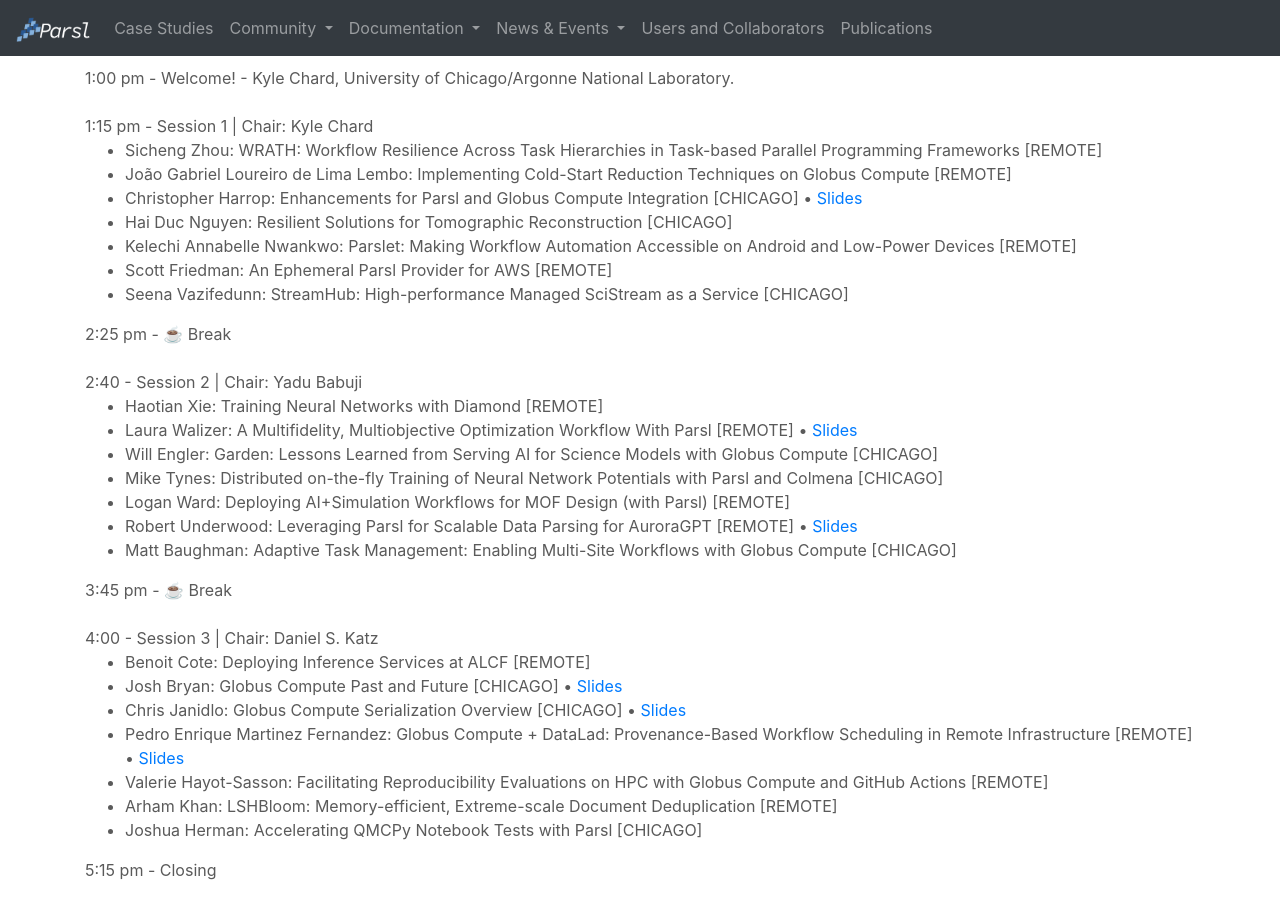
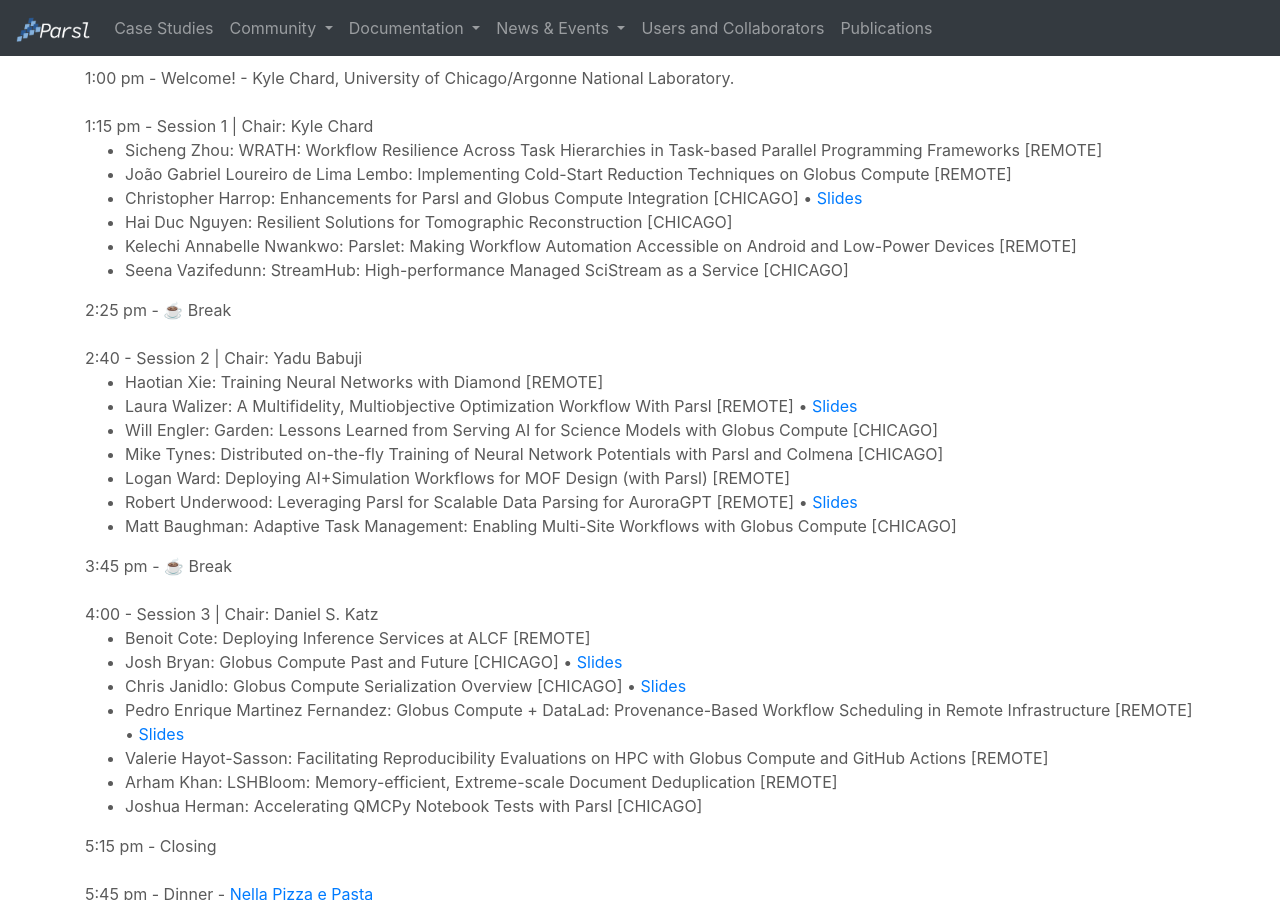
Before and after one commit to Parsl/parsl.github.io, a Jekyll site: the page built from parslfest/parslfest2025.html, in a window 1280 px wide and 900 px high, scrolled down 1344 px. Built offline with Jekyll 4.4.1, drawn with Linux system fonts in a browser that asks for light colours.

Commit message:
Remove a talk that didn't happen

```diff
--- a/parslfest/parslfest2025.html
+++ b/parslfest/parslfest2025.html
@@ -142,7 +142,6 @@
 		<li>Christopher Harrop: Enhancements for Parsl and Globus Compute Integration [CHICAGO] • <a href="https://drive.google.com/file/d/1_nxzK2BcR4pselsLY9tK4wxVlRRneIUU/view?usp=sharing" target="_blank">Slides</a></li>
 		<li>Hai Duc Nguyen: Resilient Solutions for Tomographic Reconstruction [CHICAGO]</li>
 		<li>Kelechi Annabelle Nwankwo: Parslet: Making Workflow Automation Accessible on Android and Low-Power Devices [REMOTE]</li>
-		<li>Scott Friedman: An Ephemeral Parsl Provider for AWS [REMOTE]</li>
 		<li>Seena Vazifedunn: StreamHub: High-performance Managed SciStream as a Service [CHICAGO]</li>
       </ul>
 
```
